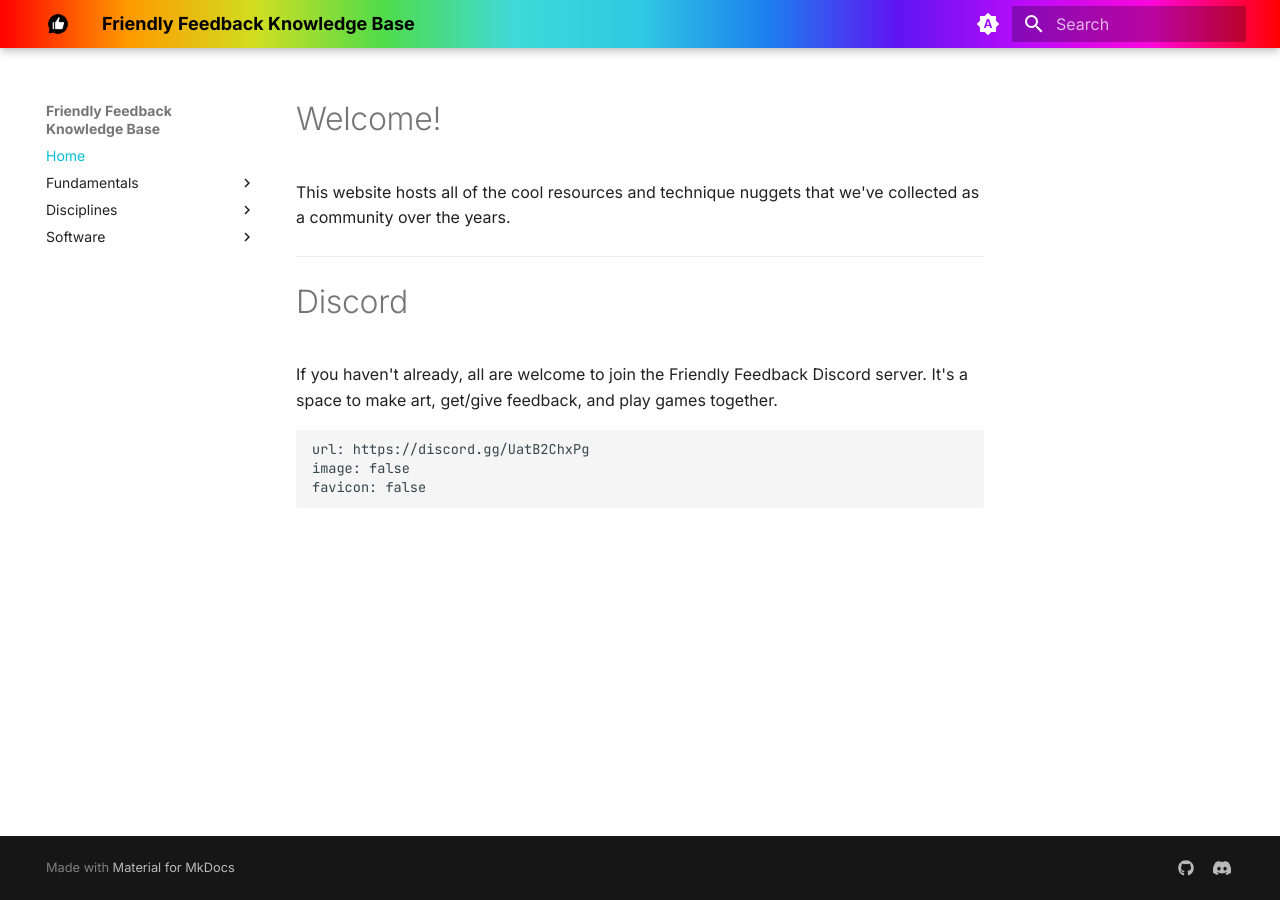
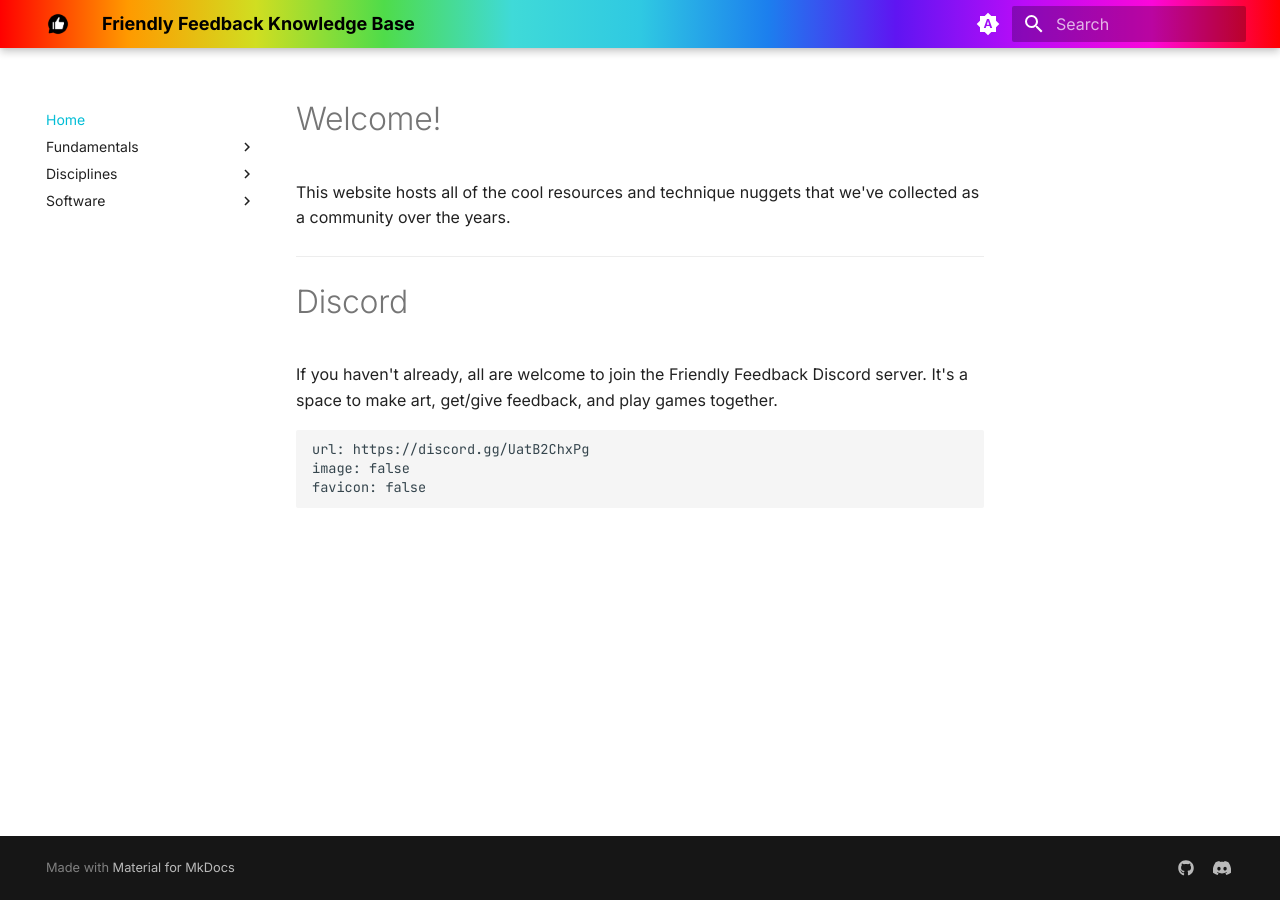
Before and after one commit to Zalek4/Friendly-Feedback-Knowledge-Base, an MkDocs documentation site: the page built from docs/index.md, in a window 1280 px wide. Built offline with MkDocs 1.6.1 and Material for MkDocs 9.7.7, drawn with Linux system fonts in a browser that asks for light colours.

Commit message:
Removed site title from nav bar

```diff
--- a/mkdocs.yml
+++ b/mkdocs.yml
@@ -7,6 +7,8 @@
 
 # Material theme settings
 theme:
+  name: material
+  custom_dir: overrides
   features:
     - search.suggest
     - search.highlight
@@ -14,7 +16,6 @@
     - navigation.footer
     - navigation.path
     - navigation.top
-  name: material
   font:
     text: Inter
     code: JetBrains Mono
@@ -60,8 +61,8 @@
 nav:
   - Home: 'index.md'
   - Fundamentals:
-      - Art: 'fundamentals/art_fundamentals.md'
-      - Game Art: 'fundamentals/game_art_fundamentals.md'
+      - Art Fundamentals: 'fundamentals/art_fundamentals.md'
+      - Game Art Fundamentals: 'fundamentals/game_art_fundamentals.md'
   - Disciplines:
       - Animation: 'disciplines/animation.md'
       - Character Art: 'disciplines/character_art.md'
@@ -89,7 +90,6 @@
       - Unity: 'software/unity.md'
       - Unreal Engine: 'software/unreal_engine.md'
       - ZBrush: 'software/zbrush.md'
-  #- Formatting: 'formatting.md'
 
 # Plugins
 plugins:
--- /dev/null
+++ b/overrides/partials/nav.html
@@ -0,0 +1,26 @@
+{% import "partials/nav-item.html" as item with context %}
+{% set class = "md-nav md-nav--primary" %}
+{% if "navigation.tabs" in features %}
+  {% set class = class ~ " md-nav--lifted" %}
+{% endif %}
+{% if "toc.integrate" in features %}
+  {% set class = class ~ " md-nav--integrated" %}
+{% endif %}
+<nav class="{{ class }}" aria-label="{{ lang.t('nav') }}" data-md-level="0">
+  <label class="md-nav__title" for="__drawer">
+    <a href="{{ config.extra.homepage | d(nav.homepage.url, true) | url }}" title="{{ config.site_name | e }}" class="md-nav__button md-logo" aria-label="{{ config.site_name }}" data-md-component="logo">
+      {% include "partials/logo.html" %}
+    </a>
+  </label>
+  {% if config.repo_url %}
+    <div class="md-nav__source">
+      {% include "partials/source.html" %}
+    </div>
+  {% endif %}
+  <ul class="md-nav__list" data-md-scrollfix>
+    {% for nav_item in nav %}
+      {% set path = "__nav_" ~ loop.index %}
+      {{ item.render(nav_item, path, 1) }}
+    {% endfor %}
+  </ul>
+</nav>
```
Also changed, not shown: docs/requirements.txt (+5 -5 lines).
